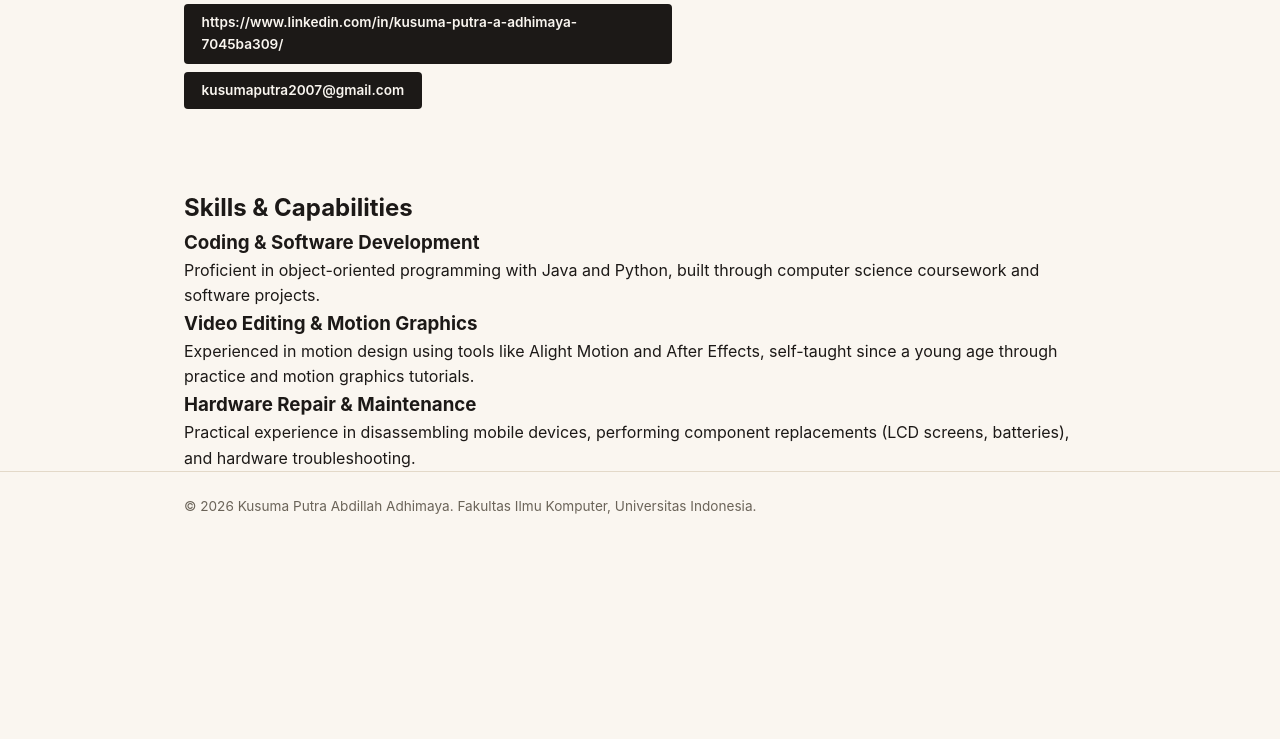
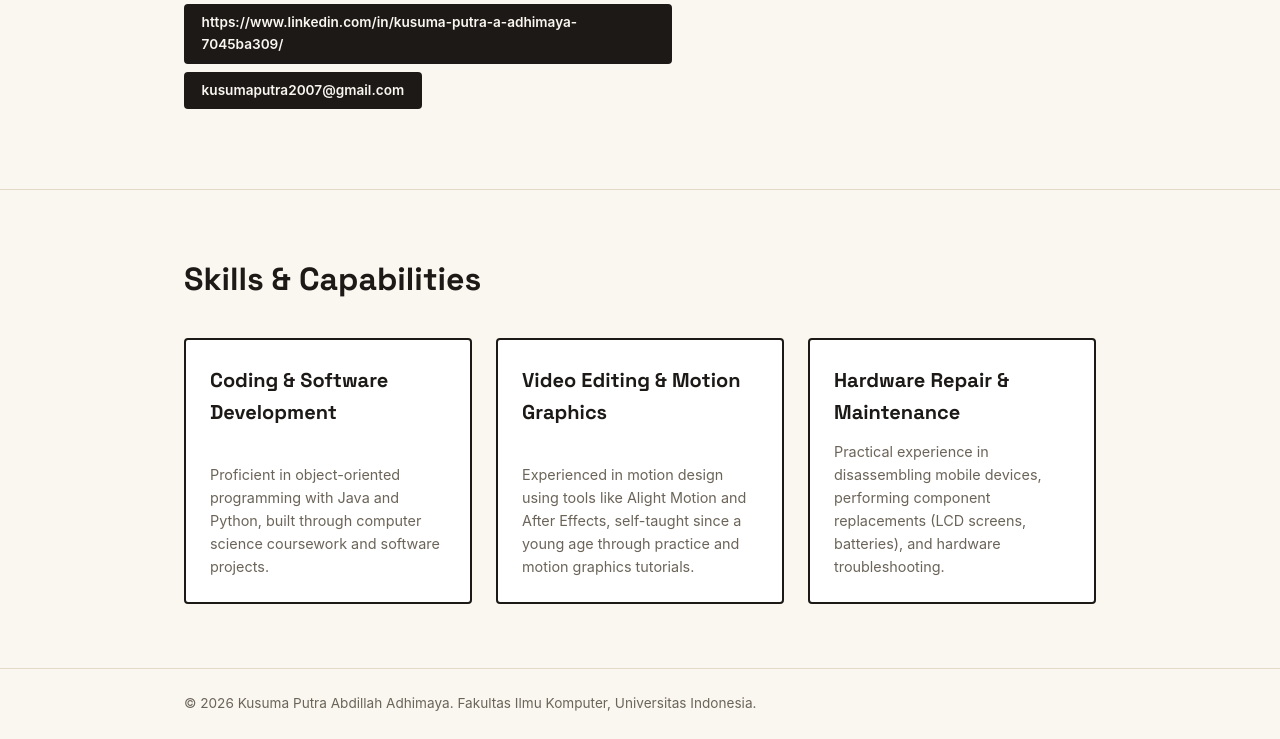
Before and after one commit to kusumaadhimaya/myportofolio, a Django app: page / in a window 1280 px wide. Shown: the part 696-1435 px from the top of the page. Before the commit the page ends 1210 px from the top, so only its background shows below. Run offline with Django 5.2, Linux system fonts and the light colour scheme.

Commit message:
feat: Styling the Skills section.

```diff
--- a/static/css/style.css
+++ b/static/css/style.css
@@ -193,3 +193,52 @@ h1, .brand {
         justify-content: flex-start;
     }
 }
+
+/* Skills & Capabilities Section */
+.skills-section {
+    padding: 4rem 0;
+    border-top: 1px solid var(--line);
+}
+
+.section-title {
+    font-family: "Space Grotesk", -apple-system, sans-serif;
+    font-size: 2rem;
+    margin-bottom: 2rem;
+    color: var(--ink);
+}
+
+/* Responsive CSS Grid for Cards */
+.skills-grid {
+    display: grid;
+    grid-template-columns: repeat(auto-fit, minmax(260px, 1fr));
+    gap: 1.5rem;
+}
+
+.skill-card {
+    background-color: #ffffff;
+    border: 2px solid var(--ink);
+    border-radius: var(--radius);
+    padding: 1.5rem;
+    display: flex;
+    flex-direction: column;
+    justify-content: space-between;
+    transition: transform 0.2s ease, box-shadow 0.2s ease;
+}
+
+.skill-card:hover {
+    transform: translateY(-4px);
+    box-shadow: 4px 4px 0px var(--accent);
+}
+
+.skill-card h3 {
+    font-family: "Space Grotesk", -apple-system, sans-serif;
+    font-size: 1.25rem;
+    margin-bottom: 0.75rem;
+    color: var(--ink);
+}
+
+.skill-desc {
+    color: var(--text-muted);
+    font-size: 0.9rem;
+    margin-bottom: 0;
+}
```
